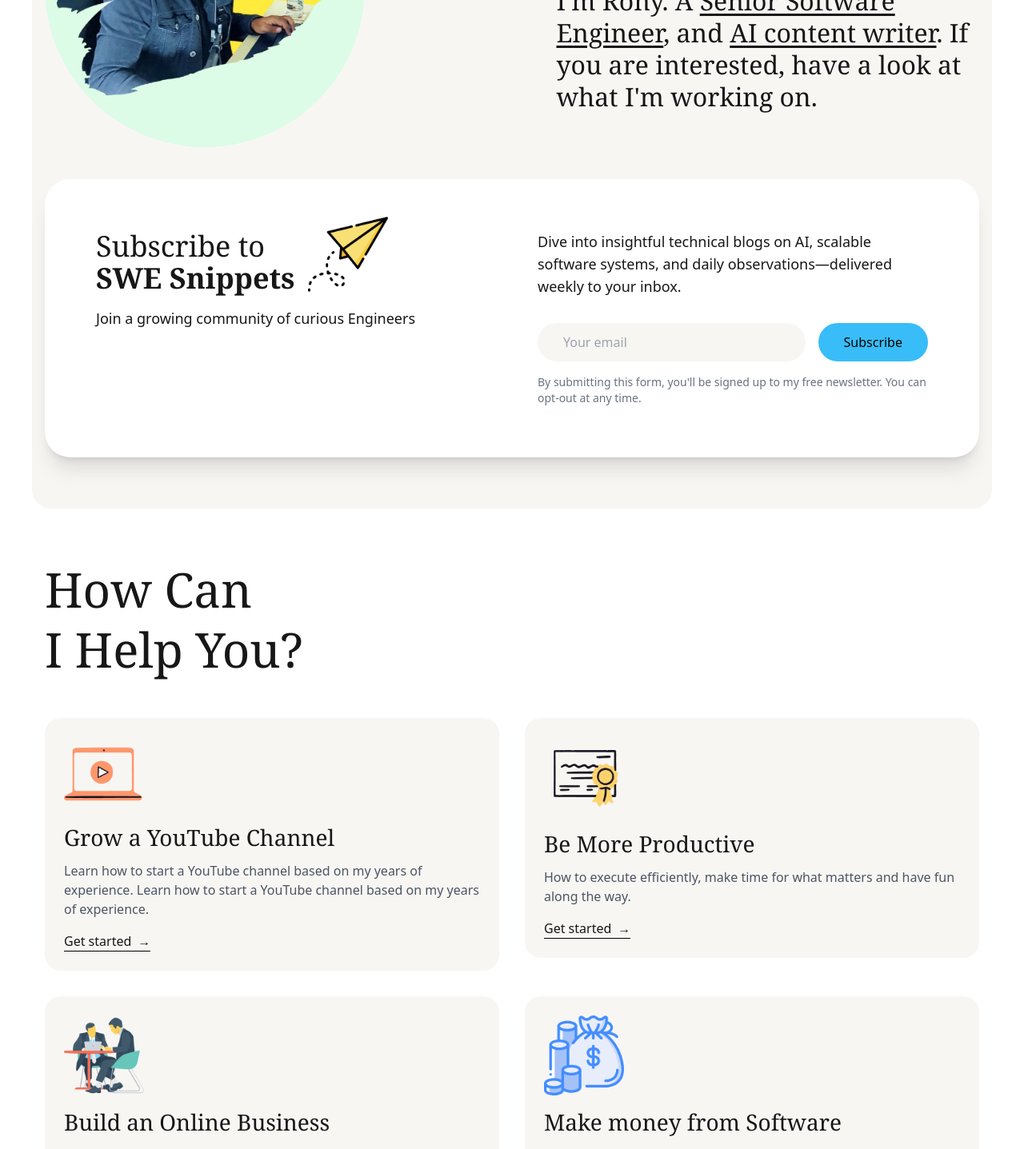
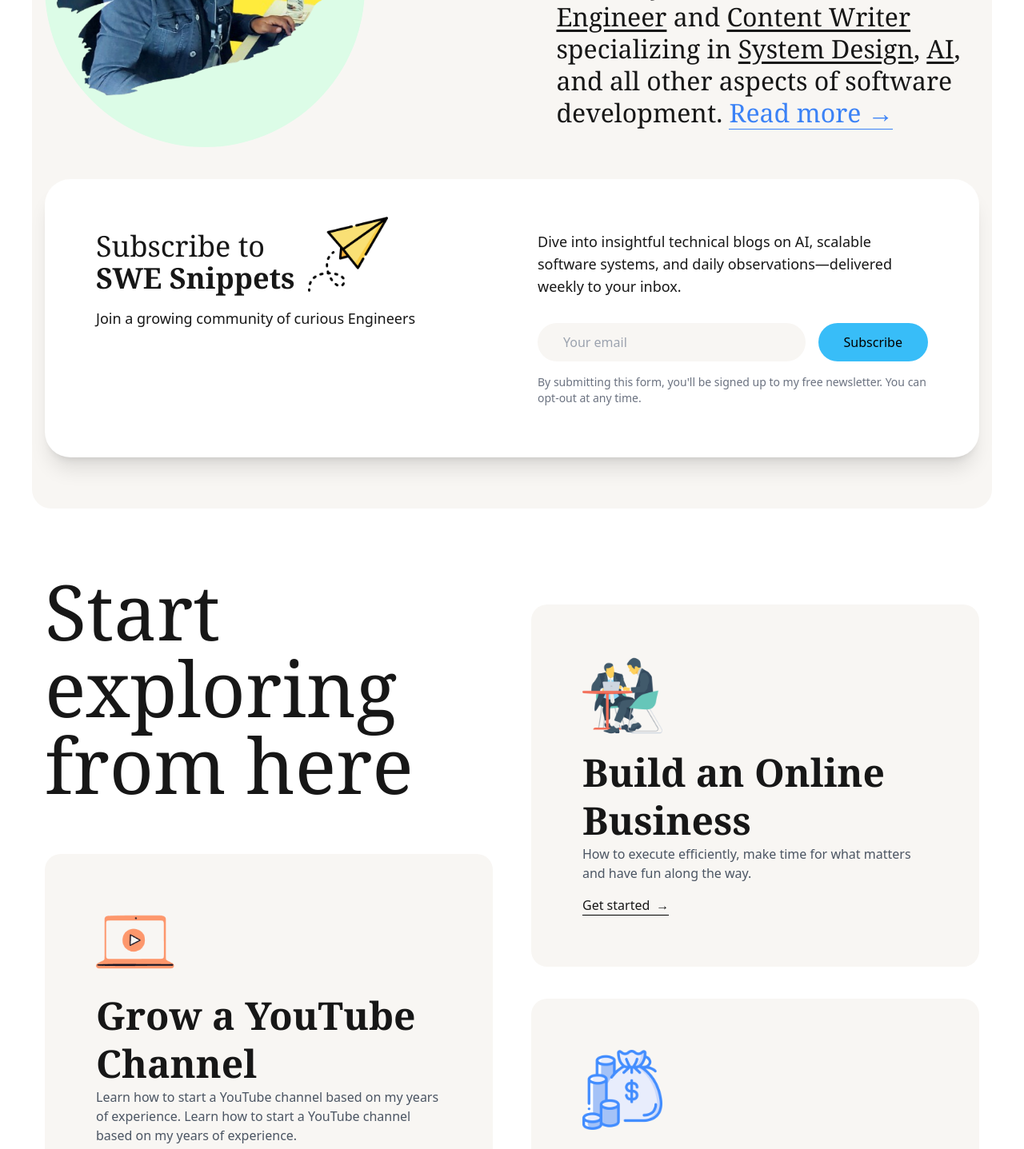
Before and after one commit to ronythankachan/ronythankachan.com, a Next.js app: page / in a window 1280 px wide. Shown: the part 460-1897 px from the top of the page at 80% size. Built offline with nearby package versions, Linux system fonts and the light colour scheme; a web font is replaced by a local one.

Commit message:
Service cards style fix

```diff
--- a/app/components/Greeting.tsx
+++ b/app/components/Greeting.tsx
@@ -3,6 +3,7 @@ import Image from "next/image";
 import Container from "./shared/Container";
 import NewsLetter from "./NewsLetter";
 import HeroSection from "./shared/HeroSection";
+import Link from "next/link";
 
 const Greeting: React.FC = React.memo(() => {
   return (
@@ -31,15 +32,31 @@ const Greeting: React.FC = React.memo(() => {
               </div>
             </h1>
             <p className="text-[24px] md:text-[32px] leading-tight font-serif">
-              I&apos;m Rony. A{" "}
+              I&apos;m Rony, a{" "}
               <span className="underline underline-offset-4">
                 Senior Software Engineer
+              </span>{" "}
+              and{" "}
+              <span className="underline underline-offset-4">
+                Content Writer
+              </span>{" "}
+              specializing in{" "}
+              <span className="underline underline-offset-4">
+                System Design
               </span>
-              , and{" "}
-              <span className="underline underline-offset-4">
-                AI content writer
-              </span>
-              . If you are interested, have a look at what I&apos;m working on.
+              , <span className="underline underline-offset-4">AI</span>, and
+              all other aspects of software development.{" "}
+              <Link
+                href="/about"
+                className="inline-flex items-center space-x-2 font-medium border-b border-blue-500 hover:border-none hover:opacity-80 group text-blue-500"
+              >
+                <span className="transform transition-transform duration-300 group-hover:scale-105">
+                  Read more
+                </span>
+                <span className="transform transition-transform duration-300 group-hover:translate-x-2">
+                  →
+                </span>
+              </Link>
             </p>
           </div>
         </div>
--- a/app/components/ServiceCard.tsx
+++ b/app/components/ServiceCard.tsx
@@ -20,18 +20,22 @@ const ServiceCard: React.FC<ServiceCardProps> = ({
 }) => {
   return (
     <Link href={href}>
-      <CardContainer className={`bg-grayBackground ${hoverColor}`}>
-        <div className="text-3xl mb-4">
+      <CardContainer
+        className={`bg-grayBackground ${hoverColor} mt-10 p-10 md:p-16`}
+      >
+        <div className="text-4xl mb-4">
           <Image src={icon} alt={`${title} icon`} width={100} height={100} />
         </div>
-        <h3 className="text-[28px] font-serif mb-3 leading-tight">{title}</h3>
+        <h3 className="text-5xl font-serif font-bold leading-tight">{title}</h3>
         <p className="text-gray-600 text-base mb-4">{description}</p>
-        <span className="inline-flex items-center space-x-2 font-medium border-b border-black hover:opacity-80">
-          <span>Get started</span>
-          <span className="transform transition-transform duration-300 group-hover:translate-x-2">
-            →
+        <div>
+          <span className="inline-flex items-center space-x-2 font-medium hover:opacity-80 border-b border-black">
+            <span>Get started</span>
+            <span className="transform transition-transform duration-300 group-hover:translate-x-2">
+              →
+            </span>
           </span>
-        </span>
+        </div>
       </CardContainer>
     </Link>
   );
--- a/app/components/Services.tsx
+++ b/app/components/Services.tsx
@@ -1,6 +1,7 @@
 import React from "react";
 import ServiceCard from "./ServiceCard";
 import { ServiceItem } from "../types";
+import Container from "./shared/Container";
 
 const services: ServiceItem[] = [
   {
@@ -47,17 +48,25 @@ const services: ServiceItem[] = [
 
 const Services = () => {
   return (
-    <section className="max-w-[1200px] mx-auto px-4 pt-16">
-      <h1 className="text-[60px] leading-tight font-serif mb-12">
-        How Can
-        <br />I Help You?
-      </h1>
-      <div className="grid grid-cols-1 md:grid-cols-2 gap-8">
-        {services.map((service) => (
-          <ServiceCard key={service.title} {...service} />
-        ))}
+    <Container>
+      <div className="grid grid-cols-1 md:grid-cols-2 md:gap-12 mt-12 md:mt-20">
+        <div>
+          <h1 className="text-6xl md:text-8xl leading-tight font-serif md:mb-16">
+            Start exploring
+            <br />
+            from here
+          </h1>
+          {services.slice(0, Math.floor(services.length / 2)).map((service) => (
+            <ServiceCard key={service.title} {...service} />
+          ))}
+        </div>
+        <div>
+          {services.slice(Math.floor(services.length / 2)).map((service) => (
+            <ServiceCard key={service.title} {...service} />
+          ))}
+        </div>
       </div>
-    </section>
+    </Container>
   );
 };
 
--- a/app/page.tsx
+++ b/app/page.tsx
@@ -1,12 +1,14 @@
 import React from "react";
 import Hero from "./components/Greeting";
 import Services from "./components/Services";
+import Timeline from "./components/Timeline";
 
 const Home = () => {
   return (
     <div>
       <Hero />
       <Services />
+      <Timeline />
     </div>
   );
 };
```
